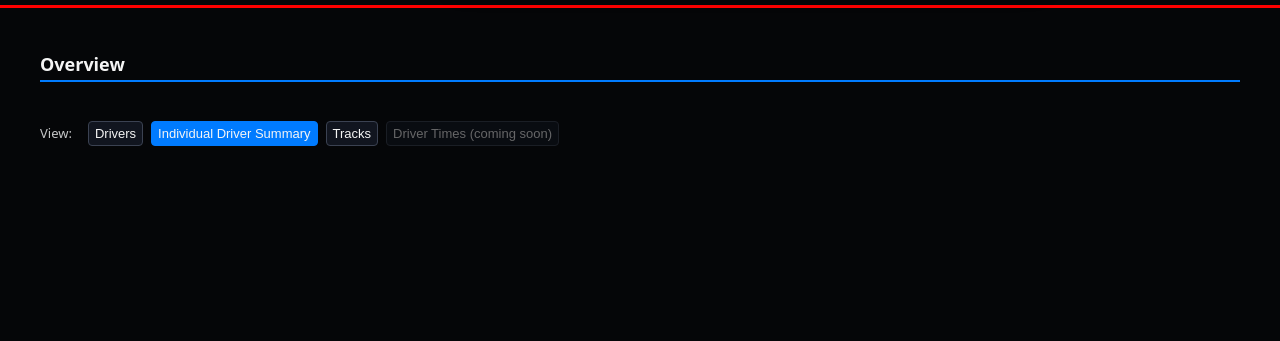
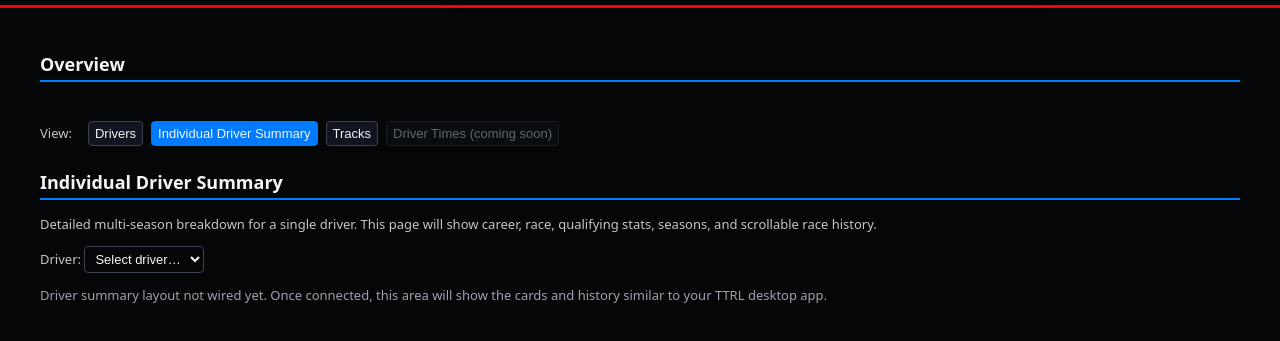
Before and after one commit to ttrlf1racing/ttrl-season-data, a plain HTML site: page index.html in a window 1280 px wide. Both pictures are taken after a click on the button "Individual Driver Summary". Shown: the part 111-452 px from the top of the page. Drawn offline with Linux system fonts and the light colour scheme.

Commit message:
Update index.html

```diff
--- a/index.html
+++ b/index.html
@@ -520,6 +520,29 @@
       </div>
     </div>
   </div>
+
+    <!-- Individual Driver Summary -->
+  <section id="driverSummarySection" data-view="driverSummary">
+    <h2>Individual Driver Summary</h2>
+    <p class="section-description">
+      Detailed multi‑season breakdown for a single driver. This page will show career, race, qualifying stats, seasons, and scrollable race history.
+    </p>
+
+    <div class="filters">
+      <label>
+        Driver:
+        <select id="summaryDriverSelect">
+          <option value="">Select driver…</option>
+        </select>
+      </label>
+    </div>
+
+    <div id="driverSummaryContent" style="margin-top:10px;">
+      <p class="muted">
+        Driver summary layout not wired yet. Once connected, this area will show the cards and history similar to your TTRL desktop app.
+      </p>
+    </div>
+  </section>
 
   <!-- Tracks -->
   <section id="trackSection" data-view="tracks">
```
